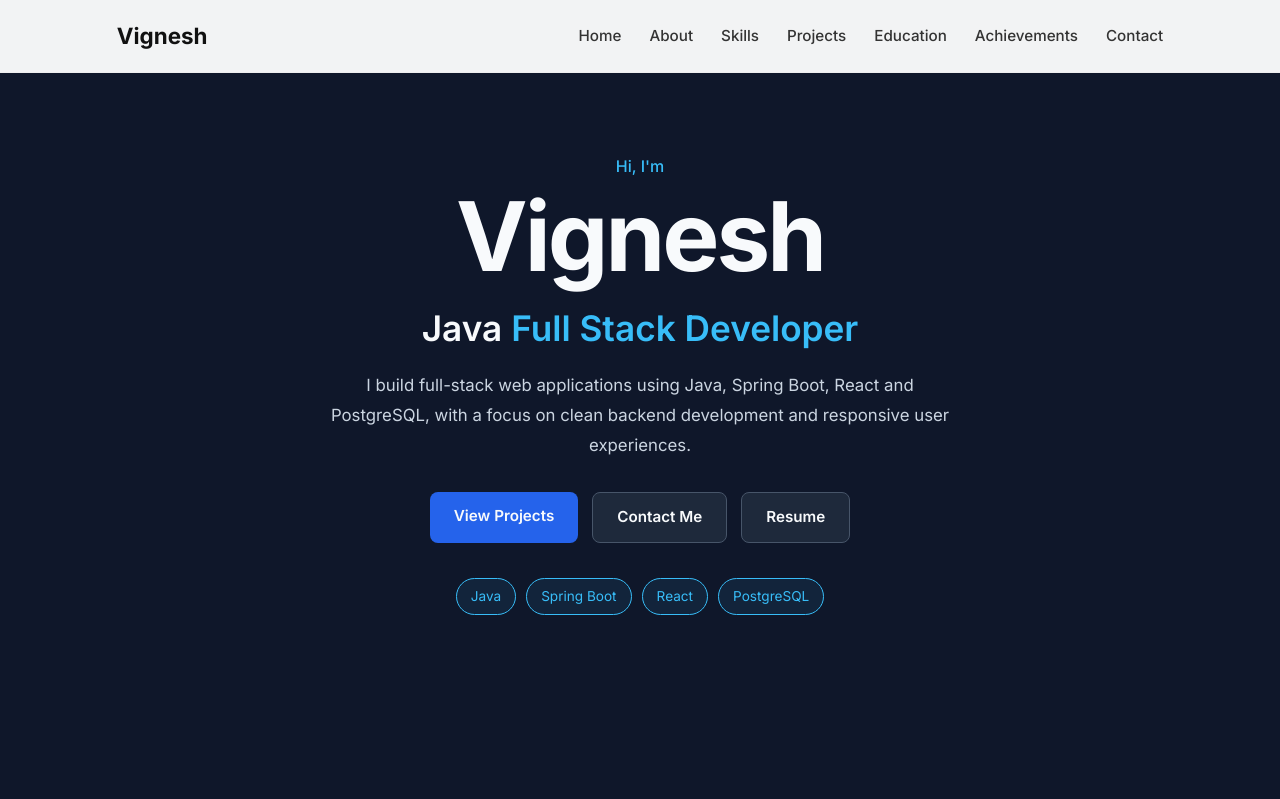
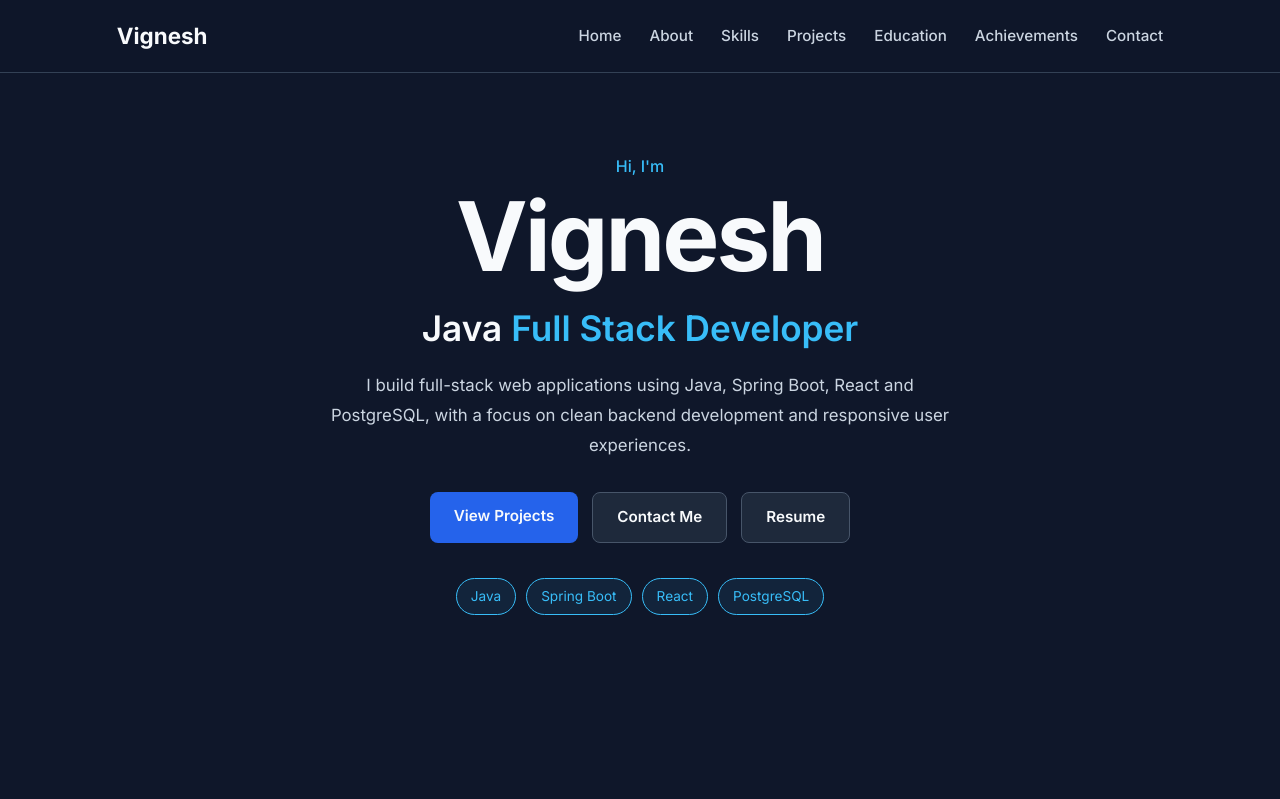
Before and after one commit to vignesh-builds/portfolio, a React (Vite) app in the folder frontend/: page / in a window 1280 px wide. Shown: the top 799 px of the page. Built offline with nearby package versions, Linux system fonts and the light colour scheme.

Commit message:
Update Navbar.css

```diff
--- a/frontend/src/components/Navbar.css
+++ b/frontend/src/components/Navbar.css
@@ -2,8 +2,11 @@
   position: sticky;
   top: 0;
   z-index: 1000;
-  background: rgba(255, 255, 255, 0.95);
-  border-bottom: 1px solid #eee;
+
+  /* COLOR ONLY */
+  background: rgba(15, 23, 42, 0.95);
+  border-bottom: 1px solid #334155;
+
   backdrop-filter: blur(10px);
 }
 
@@ -18,7 +21,10 @@
 
 .logo {
   text-decoration: none;
-  color: #111;
+
+  /* COLOR ONLY */
+  color: #F8FAFC;
+
   font-size: 1.4rem;
   font-weight: 700;
 }
@@ -31,14 +37,19 @@
 
 .nav-links a {
   text-decoration: none;
-  color: #333;
+
+  /* COLOR ONLY */
+  color: #CBD5E1;
+
   font-size: 0.95rem;
   font-weight: 500;
   transition: 0.3s ease;
 }
 
 .nav-links a:hover {
-  color: #000;
+
+  /* COLOR ONLY */
+  color: #38BDF8;
 }
 
 @media (max-width: 900px) {
@@ -49,10 +60,16 @@
 
 .menu-button {
   display: none;
+
+  /* COLOR ONLY */
   background: none;
+
   border: none;
+
   font-size: 1.8rem;
   cursor: pointer;
+
+  color: #F8FAFC;
 }
 
 @media (max-width: 900px) {
@@ -68,8 +85,11 @@
     left: 0;
     width: 100%;
     padding: 20px;
-    background: white;
-    border-bottom: 1px solid #eee;
+
+    /* COLOR ONLY */
+    background: #0F172A;
+    border-bottom: 1px solid #334155;
+
     flex-direction: column;
     gap: 20px;
   }
```
